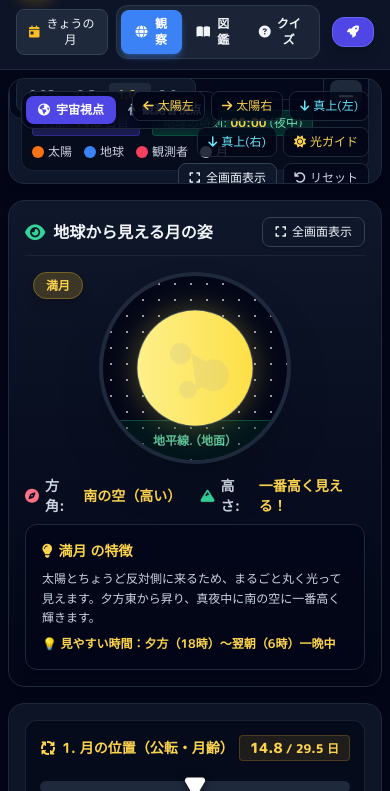
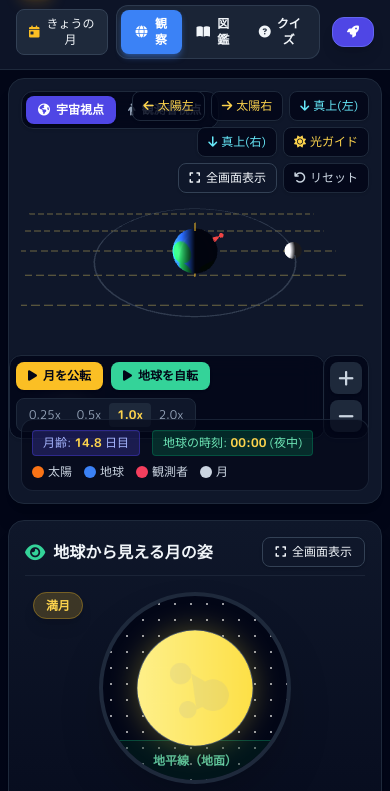
Before and after one commit to ayudora/moon, a plain HTML site: page index.html in a window 390 px wide. Shown: the part 53-844 px from the top of the page. Drawn offline with nearby package versions, Linux system fonts and the light colour scheme.

Commit message:
Add files via upload

```diff
--- a/style.css
+++ b/style.css
@@ -298,3 +298,17 @@ body.fullscreen-active {
     gap: 6px !important;
   }
 }
+/* ==========================================================================
+   スマホ・タブレット（縦並び）時の3Dエリア高さ崩壊を防ぐ
+   ========================================================================== */
+@media (max-width: 1023px) {
+  /* 3Dキャンバスが入る枠に、最低320pxの高さを確保する */
+  #canvas3d-container {
+    min-height: 320px !important;
+  }
+
+  /* 3D画面の大枠もそれに合わせて高さを確保する */
+  #viewer-3d {
+    min-height: 380px !important;
+  }
+}
```
